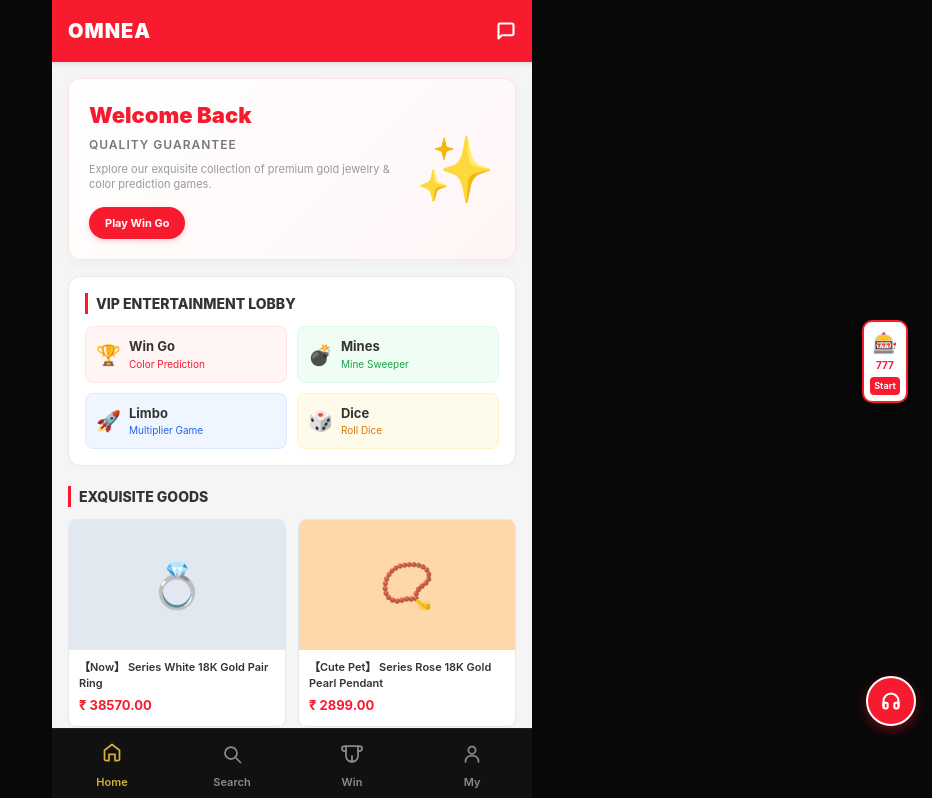
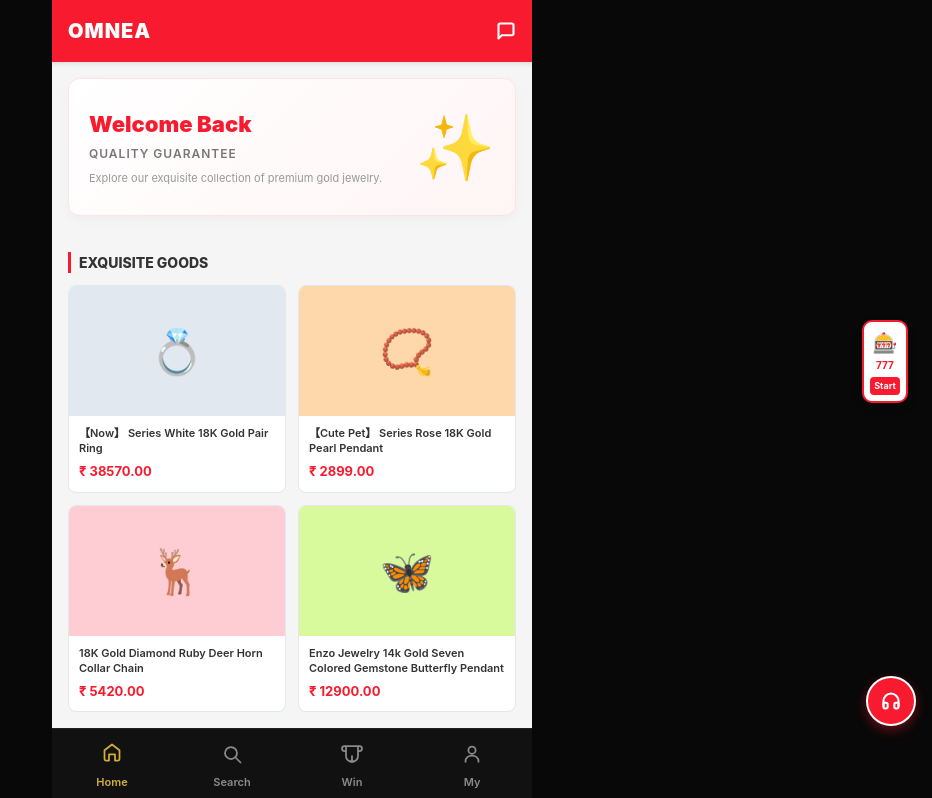
Before and after one commit to Prince04u/TROVA, a Next.js app: page / in a window 1280 px wide. Shown: the top 798 px of the page, without its empty margins (348-1280 px from the left). Built offline with nearby package versions, Linux system fonts and the light colour scheme; no server answers; the database is empty.

Commit message:
style: remove vip gaming lobby from homescreen to mimic target e-commerce layout

```diff
--- a/components/home/HomeScreen.js
+++ b/components/home/HomeScreen.js
@@ -78,67 +78,11 @@ export default function HomeScreen() {
               Quality Guarantee
             </div>
             <div style={{ fontSize: "11px", color: "#999", marginTop: "8px", lineHeight: "1.4" }}>
-              Explore our exquisite collection of premium gold jewelry & color prediction games.
+              Explore our exquisite collection of premium gold jewelry.
             </div>
-            <Link
-              href="/wingo/1m"
-              style={{
-                display: "inline-block",
-                background: "#f81a2e",
-                color: "#ffffff",
-                fontSize: "11px",
-                fontWeight: "700",
-                padding: "8px 16px",
-                borderRadius: "20px",
-                textDecoration: "none",
-                marginTop: "14px",
-                boxShadow: "0 2px 6px rgba(248, 26, 46, 0.2)",
-              }}
-            >
-              Play Win Go
-            </Link>
           </div>
           <div style={{ fontSize: "64px", zIndex: 1, opacity: 0.95, marginLeft: "12px" }}>
             ✨
-          </div>
-        </div>
-      </div>
-
-      {/* VIP Gaming Lobby */}
-      <div style={{ padding: "0 16px" }}>
-        <div style={{ padding: "16px", background: "#ffffff", borderRadius: "12px", border: "1px solid #e2e8f0", boxShadow: "0 2px 8px rgba(0,0,0,0.02)" }}>
-          <h3 style={{ fontSize: "14px", fontWeight: "800", color: "#333", marginBottom: "12px", borderLeft: "3px solid #f81a2e", paddingLeft: "8px" }}>
-            VIP ENTERTAINMENT LOBBY
-          </h3>
-          <div style={{ display: "grid", gridTemplateColumns: "1fr 1fr", gap: "10px" }}>
-            <Link href="/wingo/1m" style={{ display: "flex", alignItems: "center", gap: "8px", background: "#fff5f5", padding: "10px", borderRadius: "8px", textDecoration: "none", color: "#333", border: "1px solid #ffe3e3" }}>
-              <span style={{ fontSize: "20px" }}>🏆</span>
-              <div>
-                <div style={{ fontSize: "13px", fontWeight: "700" }}>Win Go</div>
-                <div style={{ fontSize: "10px", color: "#f81a2e" }}>Color Prediction</div>
-              </div>
-            </Link>
-            <Link href="/mines" style={{ display: "flex", alignItems: "center", gap: "8px", background: "#f0fdf4", padding: "10px", borderRadius: "8px", textDecoration: "none", color: "#333", border: "1px solid #dcfce7" }}>
-              <span style={{ fontSize: "20px" }}>💣</span>
-              <div>
-                <div style={{ fontSize: "13px", fontWeight: "700" }}>Mines</div>
-                <div style={{ fontSize: "10px", color: "#16a34a" }}>Mine Sweeper</div>
-              </div>
-            </Link>
-            <Link href="/limbo" style={{ display: "flex", alignItems: "center", gap: "8px", background: "#eff6ff", padding: "10px", borderRadius: "8px", textDecoration: "none", color: "#333", border: "1px solid #dbeafe" }}>
-              <span style={{ fontSize: "20px" }}>🚀</span>
-              <div>
-                <div style={{ fontSize: "13px", fontWeight: "700" }}>Limbo</div>
-                <div style={{ fontSize: "10px", color: "#2563eb" }}>Multiplier Game</div>
-              </div>
-            </Link>
-            <Link href="/dice" style={{ display: "flex", alignItems: "center", gap: "8px", background: "#fffbeb", padding: "10px", borderRadius: "8px", textDecoration: "none", color: "#333", border: "1px solid #fef3c7" }}>
-              <span style={{ fontSize: "20px" }}>🎲</span>
-              <div>
-                <div style={{ fontSize: "13px", fontWeight: "700" }}>Dice</div>
-                <div style={{ fontSize: "10px", color: "#d97706" }}>Roll Dice</div>
-              </div>
-            </Link>
           </div>
         </div>
       </div>
```
